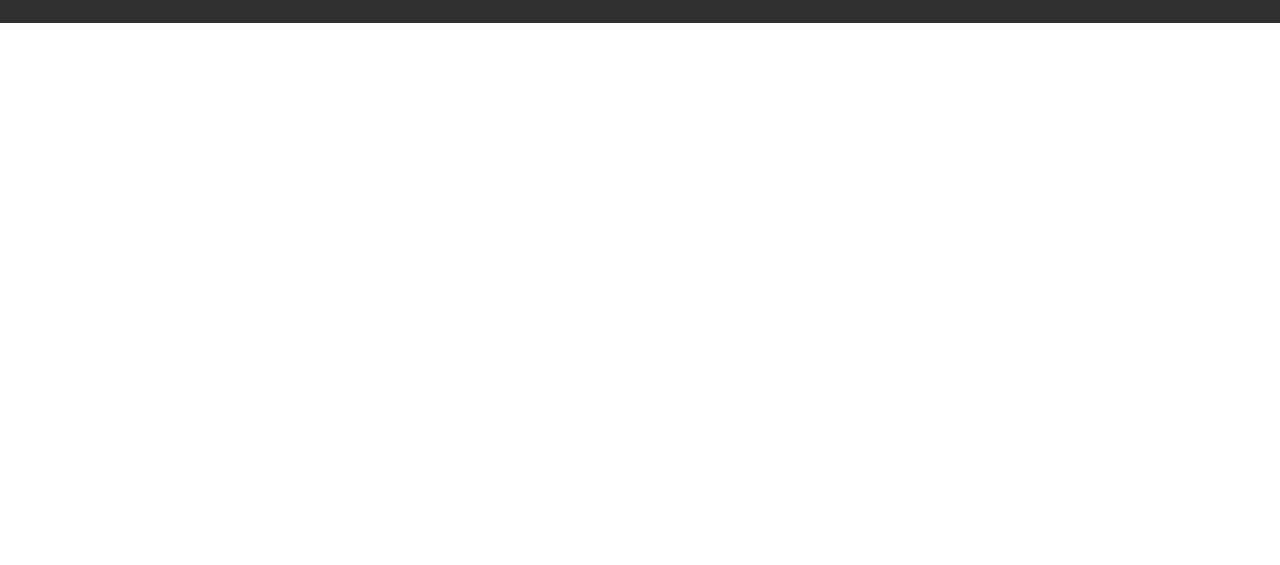
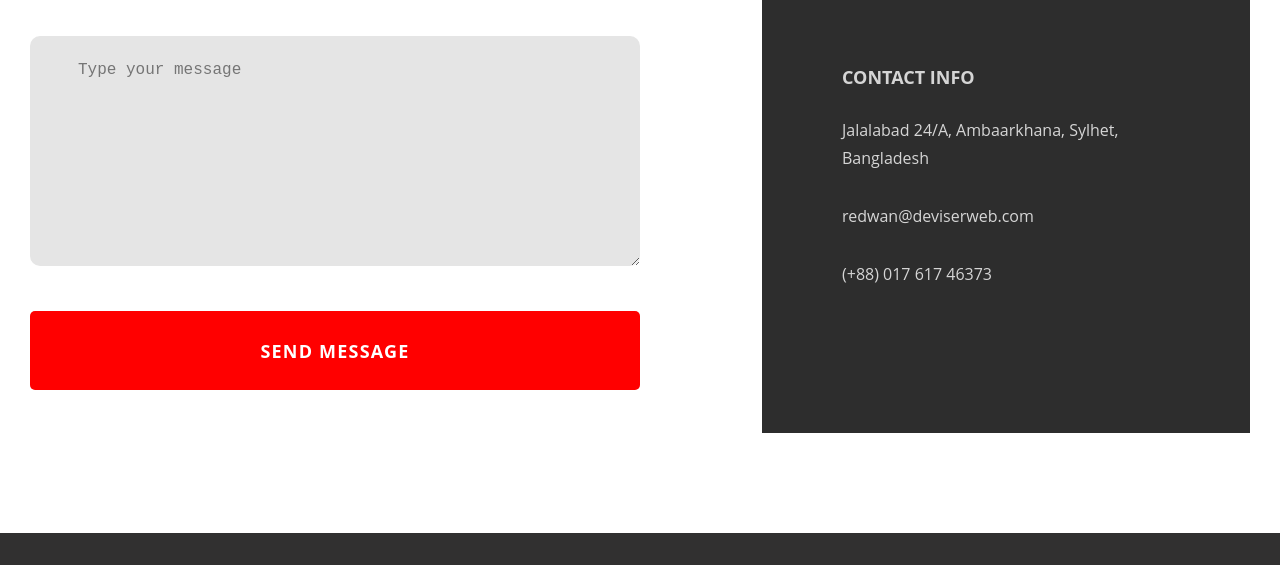
Before and after one commit to Woobbe/landing_page, a plain HTML site: page index.html in a window 1280 px wide. Shown: the part 3447-4012 px from the top of the page. Before the commit the page ends 3470 px from the top, so only its background shows below. Drawn offline with Linux system fonts and the light colour scheme.

Commit message:
contact done

```diff
--- a/css/style.css
+++ b/css/style.css
@@ -306,7 +306,6 @@ a:hover::after {
 .subscribe-header {
   display: flex;
   justify-content: center;
-  margin: 0 auto;
   flex-wrap: wrap;
 }
 
@@ -314,6 +313,8 @@ a:hover::after {
   opacity: 0.7;
   font-weight: 700;
   letter-spacing: 1px;
+  width: 100%;
+  text-align: center;
 }
 
 .state-description__subscribe {
@@ -340,7 +341,7 @@ a:hover::after {
   margin-right: 20px;
 }
 
-.subscribe-submit {
+.submit {
   background-color: #ff0000;
   width: 214px;
   height: 79px;
@@ -359,13 +360,18 @@ a:hover::after {
 
 .contact {
   margin-top: 100px;
+  display: flex;
 }
 
 .contact-title-form {
   display: flex;
+  width: 100%;
+  flex-direction: column;
+}
+
+.contact-title {
   width: 50%;
 }
-
 .state-description__contact::after {
   display: block;
   position: absolute;
@@ -374,6 +380,69 @@ a:hover::after {
   width: 130px;
   height: 3px;
   background-color: #ff0000;
+}
+
+.contact-form-info {
+  display: flex;
+  margin-top: 110px;
+}
+
+.contact-form {
+  display: flex;
+  flex-direction: column;
+  width: 50%;
+}
+
+.contact-name-email {
+  display: flex;
+  justify-content: space-between;
+  margin-bottom: 45px;
+}
+
+.contact-name,
+.contact-email,
+.contact-message {
+  width: 45%;
+  padding: 25px 48px;
+  background-color: #e5e5e5;
+  border: none;
+  border-radius: 10px;
+  font-size: 1rem;
+}
+
+.contact-message {
+  width: 100%;
+  margin-bottom: 45px;
+}
+
+.contact-send {
+  width: 100%;
+}
+
+.contact-info {
+  display: flex;
+  flex-wrap: wrap;
+  width: 40%;
+  flex-direction: column;
+  background-color: #2d2d2d;
+  margin-left: auto;
+  padding: 145px 80px;
+}
+
+.contact-info__header {
+  font-size: 18px;
+  font-weight: 700;
+  text-transform: uppercase;
+  opacity: 0.8;
+  color: #fff;
+}
+
+.contact-info address,
+.contact-info a {
+  color: #fff;
+  opacity: 0.8;
+  margin-top: 30px;
+  line-height: 28px;
 }
 
 /* footer */
--- a/index.html
+++ b/index.html
@@ -138,11 +138,11 @@
         </div>
         <form action="/" method="post" class="subscribe-form">
           <input type="email" name="email" placeholder="Email Address..." class="subscribe-email" />
-          <input type="submit" value="subscribe" class="subscribe-submit" />
+          <input type="submit" value="subscribe" class="submit" />
         </form>
       </section>
-      <section class="contact">
-        <div class="container">
+      <section class="contact container">
+
           <div class="contact-title-form">
             <div class="contact-title">
           <h3 class="state-title">
@@ -152,11 +152,29 @@
             Lorem ipsum dolor sit amet, consectetur adipis cing elit, sed do eiusmod tempor incididunt ut labore et.ur adipis cing elit, sed do eiusmod tempor incididunt ut labore et. ur adipis cing elit, sed do eiusmod tempor incididunt ut labore et.
           </p>
         </div>
+        <div class="contact-form-info">
         <form action="/" class="contact-form" method="POST">
-
+        <div class="contact-name-email">
+          <input type="text" name="name" class="contact-name" placeholder="Name">
+          <input type="email" name="email" class="contact-email" placeholder="Your Mail">
+        </div>
+          <textarea name="message"  cols="30" rows="10" placeholder="Type your message" class="contact-message"></textarea>
+        <input type="submit" value="send message" class="contact-send submit">
         </form>
+        <div class="contact-info">
+          <h4 class="contact-info__header">
+            contact info
+          </h4>
+          <address class="contact-info__address">
+            Jalalabad 24/A, Ambaarkhana, Sylhet, Bangladesh
+          </address>
+          <a href="mailto:redwan@deviserweb.com">redwan@deviserweb.com</a>
+          <a href="tel:+8801761746373">(+88) 017 617 46373</a>
+        </div>
+      </div>
         </div>
         </div>
+
       </section>
 
       <footer class="footer">
```
